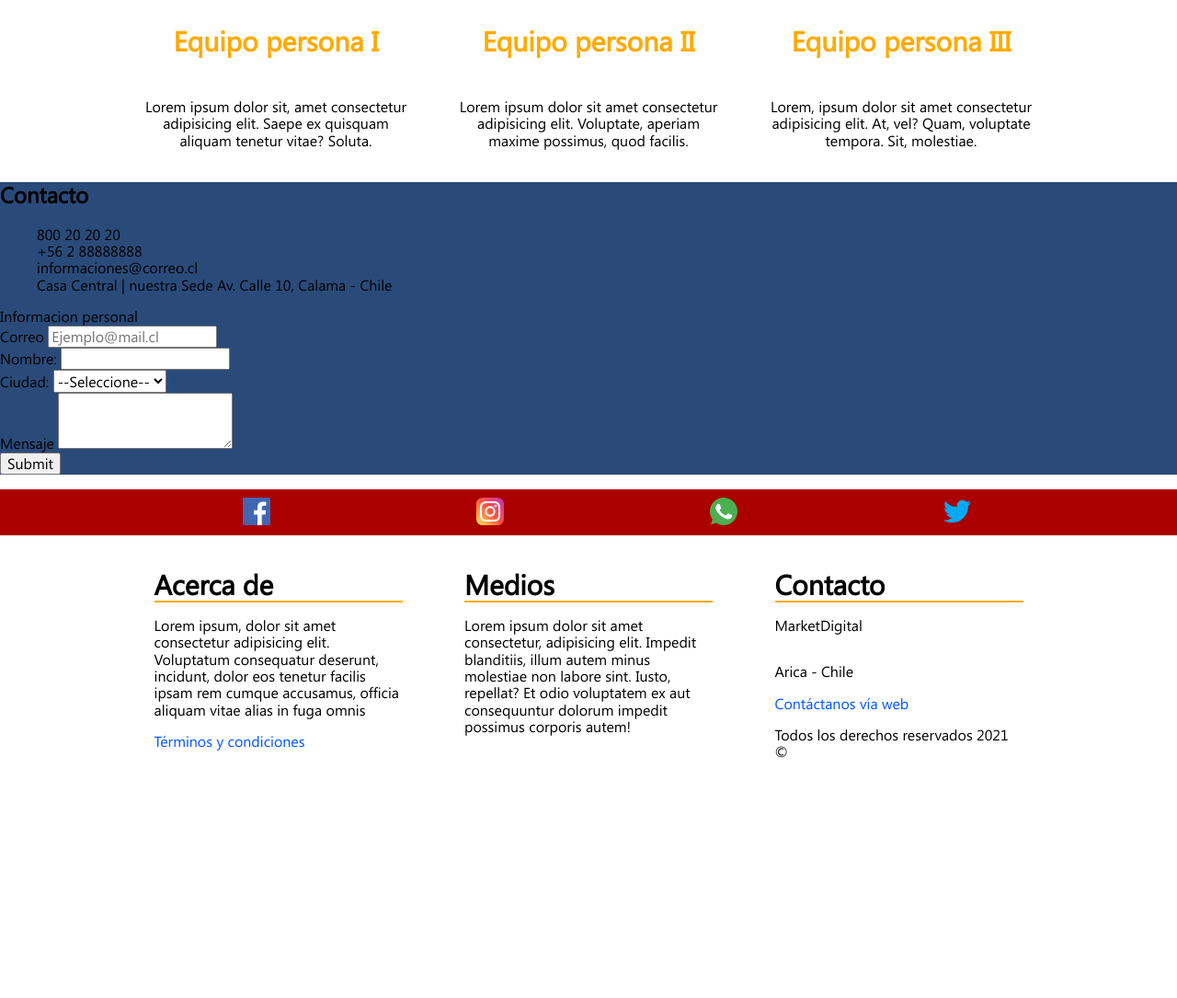
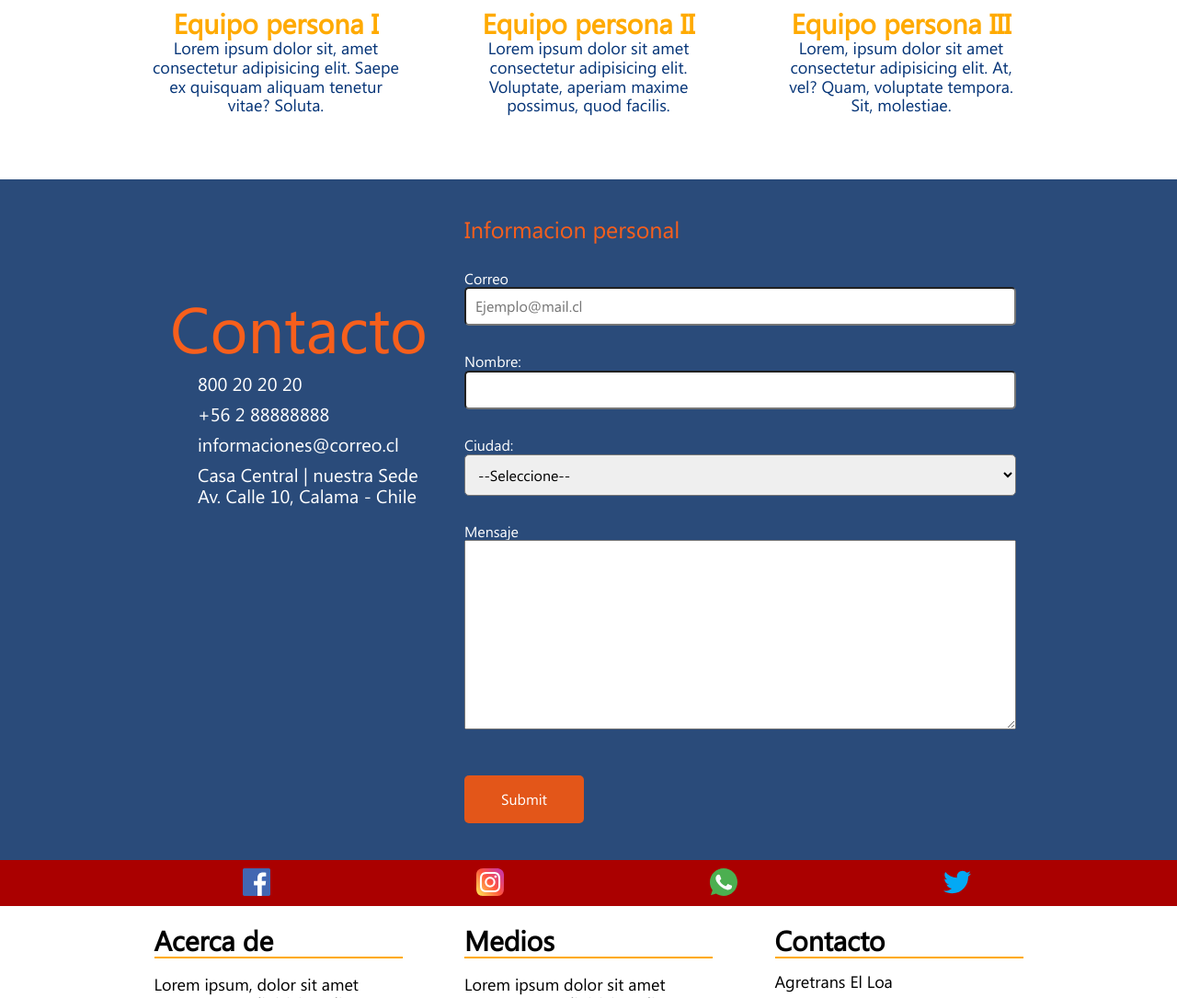
Before and after one commit to emiliozapata123/front-end-ejercicios, a plain HTML site: page index.html in a window 1280 px wide. Shown: the part 1715-2800 px from the top of the page at 92% size. Before the commit the page ends 2578 px from the top, so only its background shows below. Drawn offline with Linux system fonts and the light colour scheme.

Commit message:
commit 3 formulario

```diff
--- a/css/styles.css
+++ b/css/styles.css
@@ -8,7 +8,7 @@ body {
 }
 
 img {
-    width: 10rem;
+    width:15rem;
 }
 header{
     display: flex;
@@ -18,17 +18,25 @@ header{
     overflow-x: hidden;
 
 }
+
 .sub-header{
     display: flex;
     align-items: center;
 }
+.content-img{
+    margin: 0;
+}
 
-header li a{
-    color: #00f;
+nav li a{
+    color: #08f;
 }
+
 nav ul{
     display: flex;
+    align-items: center;
+    margin: 0;
     gap: 2rem;
+
 }
 .button{
     display: flex;
@@ -58,7 +66,7 @@ nav ul{
 .bg-oscuro{
     background-color: rgba(0, 0,0, .4);
     width: 50%;
-    height: 100%;
+    height:99.7%;
     position: absolute;
 }
 
@@ -84,6 +92,7 @@ nav ul{
     display: flex;
     flex-direction: column;
     font-size: 3rem;
+    margin-top: 4rem;
 }
 .main h2{
     margin: 0 auto;
@@ -116,6 +125,7 @@ nav ul{
     flex-direction: column;
     align-items: center;
     text-align: center;
+    margin-bottom: 7rem;
 }
 .main2 h2{
     color: #05f;
@@ -133,19 +143,95 @@ nav ul{
 }
 .equipo img{
     width: 30rem;
+    margin-bottom: 3rem;
 }
 
 .equipo h3{
     color: #fa0;
     font-size: 3rem;
+    margin: 0;
+}
+.equipo p{
+    font-size: 1.8rem;
+    color: #053477;
+    width: 27rem;
+    margin: 0;
+
 }
 
 /* main3 */
 
 .main3{
+    display: flex;
+    justify-content: center;
     background-color: #2A4B7A;
+    padding: 4rem 0 4rem 0;
+    gap: 3rem;
+}
+.contacto-main3{
+    display: flex;
+    flex-direction: column;
+    align-items: center;
+    gap: 1rem;
+    width: 30rem;
+    color: #ffffff;
+    font-size: 2rem;
+    margin-top: 8rem;
+}
+.contacto-main3 ul{
+    display: flex;
+    flex-direction: column;
+    gap: 1rem;
+    margin: 0;
+}
+.contacto-main3 h2{
+    color: #F75F1C;
+    font-size: 7rem;
+    margin: 0;
+    font-weight: 100;
+}
+form legend{
+    color: #F75F1C;
+    font-size: 2.5rem;
+}
+form label{
+    display: block;
+    width: 8rem;
+    color: #ffffff;
+
+}
+form textarea{
+    height: 20rem;
+}
+form{
+    display: flex;
+    flex-direction: column;
+    gap: 3rem;
+}
+form input,select{
+    padding: 1rem;
+    border-radius: .5rem;
+}
+form div{
+    display: flex;
+    flex-direction: column;
+    width: 60rem;
+}
+.btn-content{
+    display: inline-block;
+}
+.btn-submit{
+    color: #ffffff;
+    background-color: #E35619;
+    padding: 1.7rem 4rem;
+    margin-top: 2rem;
+    text-align: center;
+    border-radius: .5rem;
+    border: none;
+
 }
 
+/* footer */
 
 .footer{
     display: flex;
@@ -163,6 +249,7 @@ nav ul{
 }
 .footer p,a{
     color: #000;
+    font-size: 1.8rem;
 }
 
 .linea-divisora{
@@ -176,6 +263,7 @@ nav ul{
     align-items: center;
     background-color: #a00;
     height: 5rem;
+    margin: 0;
 
 }
 li img{
@@ -186,7 +274,6 @@ li img{
 
 
 }
-
 .acerca-de,
 .medios,
 .contacto{
@@ -194,3 +281,12 @@ li img{
     flex-direction: column;
     width: 25%;
 }
+.contacto p{
+    margin: 0;
+}
+.contenido-contacto{
+    display: flex;
+    flex-direction: column;
+    gap: 1rem;
+    margin-top: 1.5rem;
+}
--- a/index.html
+++ b/index.html
@@ -14,7 +14,7 @@
     <!--Inicio Header-->
     <header>
         <div class="sub-header">
-            <a href="index.html">
+            <a class="content-img" href="index.html">
                 <img class="img" src="img/Agretrans_logo03.png" alt="Imagen logo">
             </a>
             <nav>
@@ -56,7 +56,7 @@
     <!--Fin Header-->
 
     <!--Inicio Main-->
-    <div class="main">
+    <section class="main">
         <div class="h2">
             <h2>
                 Nuestro
@@ -98,9 +98,11 @@
             </div>
             </div>
         </div>
-    </div>
+    </section>
 
-    <div class="main2">
+    <!-- main 2 -->
+
+    <section class="main2">
         <h2>Nuestro equipo</h2>
         <div class="equipos">
             <div class="equipo">
@@ -125,9 +127,12 @@
                 </p>
             </div>
         </div>
-    </div>
+    </section>
 
-    <div class="main3">
+    <!-- main 3 -->
+
+    <section class="main3">
+        <div class="contacto-main3">
             <h2>Contacto</h2>
             <ul>
                 <li>800 20 20 20 </li>
@@ -135,6 +140,7 @@
                 <li>informaciones@correo.cl</li>
                 <li>Casa Central | nuestra Sede Av. Calle 10, Calama - Chile</li>
             </ul>
+        </div>
 
         <form>
             <legend>Informacion personal</legend>
@@ -159,13 +165,11 @@
                 <label>Mensaje</label>
                 <textarea rows="3"></textarea>
             </div>
-            <div>
-                <input type="submit">
+            <div class="btn-content">
+                <input class="btn-submit" type="submit">
             </div>
         </form>
-    </div>
-
-
+    </section>
 
     <!--Fin Main-->
 
@@ -209,8 +213,9 @@
             <div class="contacto">
                 <span>Contacto</span>
                 <div class="linea-divisora"></div>
+                <div class="contenido-contacto">
                     <p>
-                    MarketDigital
+                        Agretrans El Loa
                     </p>
                     <p>
                         Arica - Chile
@@ -220,9 +225,10 @@
                     </a>
                     <p>Todos los derechos reservados 2021 &copy;</p>
                 </div>
+
+            </div>
         </div>
     </footer>
-
 
     <!--Fin Footer-->
 </body>
```
Lines whose indentation alone changed are shown as unchanged.
